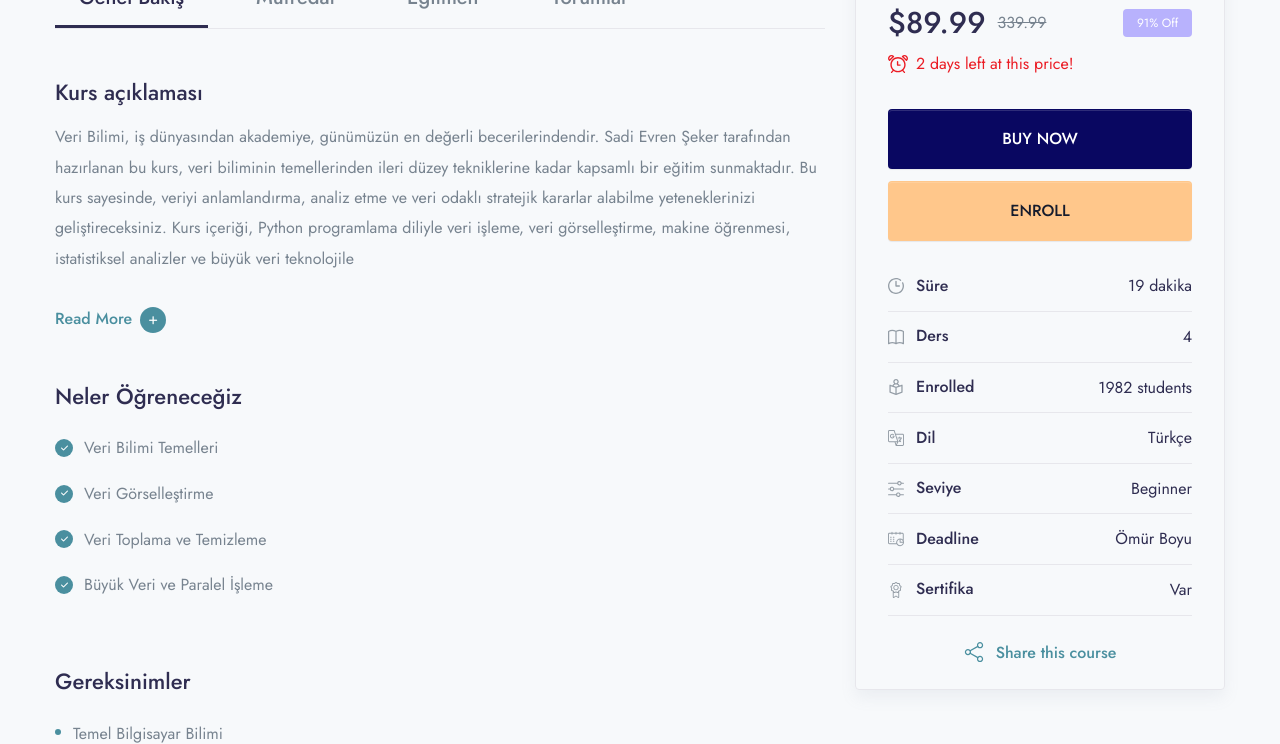
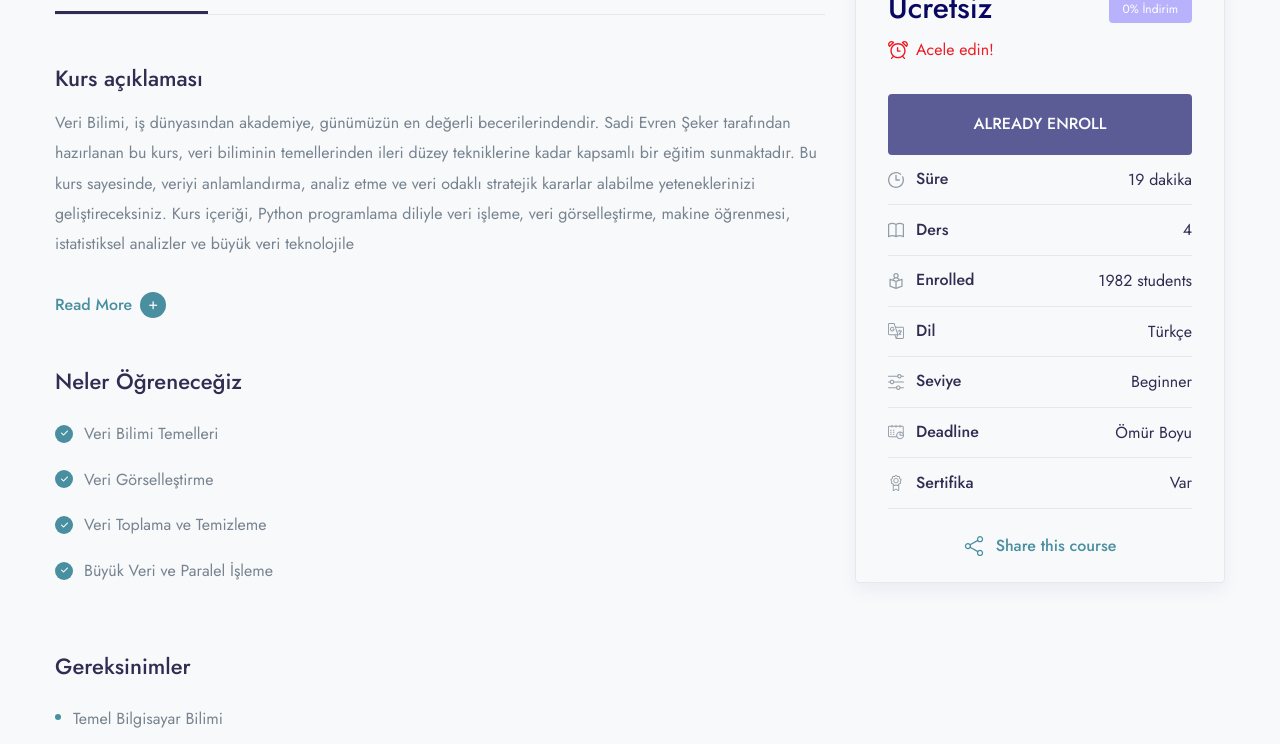
Before and after one commit to sevvalgencel/lms_project, a Django app: a page that uses templates/components/footer.html in a window 1280 px wide. Shown: the part 494-1238 px from the top of the page. Run offline with Django 5.2, Linux system fonts and the light colour scheme; a user stored in the database is signed in; data comes from the database, SQL or seed files in the repository; both versions use the stored data as it was after the commit; some libraries are stand-ins or nearby versions.

Commit message:
added enroll free courses

```diff
--- a/LMS/urls.py
+++ b/LMS/urls.py
@@ -1,4 +1,3 @@
-
 from django.contrib import admin
 from django.urls import path, include
 from .import views, user_login
@@ -7,8 +6,7 @@ from django.conf.urls.static import static
 
 
 urlpatterns = [
-    path('admin/', admin.site.urls),
-
+    path('admin', admin.site.urls),
     path('base', views.BASE, name='base'),
     path('404',views.PAGE_NOT_FOUND,name='404'),
     path('', views.HOME, name='home'),
@@ -16,17 +14,16 @@ urlpatterns = [
     path('courses/filter-data',views.filter_data,name="filter-data"),
     path('course/<slug:slug>',views.COURSE_DETAILS,name='course_details'),
     path('search',views.SEARCH_COURSE,name='search_course'),
-
-
-
     path('contact', views.CONTACT_US, name='contact_us'),
-
     path('about', views.ABOUT_US, name='about_us'),
-
     path('accounts/register', user_login.REGISTER, name='register'),
     path('accounts/', include('django.contrib.auth.urls')),
     path('doLogin', user_login.DO_LOGIN, name='doLogin'),
     path('accounts/profile', user_login.PROFILE, name='profile'),
     path('accounts/profile/update', user_login.PROFILE_UPDATE,name='profile_update'),
+    path('checkout/<slug:slug>',views.CHECKOUT, name='checkout'),
 
-                ]+ static(settings.MEDIA_URL,document_root = settings.MEDIA_ROOT)
+
+
+
+]+ static(settings.MEDIA_URL,document_root = settings.MEDIA_ROOT)
--- a/LMS/views.py
+++ b/LMS/views.py
@@ -1,5 +1,5 @@
 from django.shortcuts import redirect,render
-from app.models import Categories,Course,Level,Video
+from app.models import Categories,Course,Level,Video,UserCourse
 from django.template.loader import render_to_string
 from django.http import JsonResponse
 from django.db.models import Sum
@@ -92,6 +92,12 @@ def COURSE_DETAILS(request,slug):
     category = Categories.get_all_category(Categories)
     time_duration = Video.objects.filter(course__slug = slug).aggregate(sum=Sum('time_duration'))
 
+    course_id = Course.objects.get(slug = slug)
+    try:
+        check_enroll = UserCourse.objects.get(user = request.user,course = course_id)
+    except UserCourse.DoesNotExist:
+        check_enroll = None
+
     course = Course.objects.filter(slug = slug)
     if course.exists():
         course = course.first()
@@ -102,6 +108,7 @@ def COURSE_DETAILS(request,slug):
         'course': course,
         'category': category,
         'time_duration': time_duration,
+        'check_enroll':check_enroll,
     }
     return render(request,'course/course_details.html',context)
 
@@ -113,3 +120,16 @@ def PAGE_NOT_FOUND(request):
         'category': category,
     }
     return render(request,'error/404.html',context)
+
+
+def CHECKOUT (request,slug):
+    course = Course.objects.get(slug = slug)
+
+    if course.price == 0:
+        course = UserCourse(
+            user = request.user,
+            course = course,
+        )
+        course.save()
+        return redirect('home')
+    return render (request, 'checkout/checkout.html')
--- a/app/admin.py
+++ b/app/admin.py
@@ -30,3 +30,4 @@ admin.site.register(Level)
 admin.site.register(what_you_will_learn)
 admin.site.register(Requirements)
 admin.site.register(Lesson)
+admin.site.register(UserCourse)
--- a/app/models.py
+++ b/app/models.py
@@ -1,3 +1,4 @@
+from django.contrib.auth.models import User
 from django.db import models
 from django.utils.text import slugify
 from django.db.models.signals import pre_save
@@ -118,3 +119,12 @@ class Video(models.Model) :
 
     def __str__(self):
         return self.title
+
+class UserCourse(models.Model):
+    user = models.ForeignKey(User, on_delete=models.CASCADE)
+    course = models.ForeignKey(Course, on_delete=models.CASCADE)
+    paid = models.BooleanField(default=0)
+    date = models.DateTimeField(auto_now_add=True)
+
+    def __str__(self):
+        return self.user.first_name + " - " + self.course.title
--- a/templates/Main/contact_us.html
+++ b/templates/Main/contact_us.html
@@ -183,9 +183,7 @@
             </div>
         </div>
 
-        <div class="mb-8 mb-md-11 rounded overflow-hidden grayscal-hover">
-            <iframe src="https://www.google.com/maps/place/Sel%C3%A7uk+%C3%9Cniversitesi+Teknoloji+Fak%C3%BCltesi+(+A+Blok)/@38.0286307,32.5067425,17z/data=!4m6!3m5!1s0x14d08d15e76415db:0x57050886b797f0ee!8m2!3d38.0286307!4d32.5093174!16s%2Fg%2F1tfljs3m?entry=ttu" width="1200" height="550" style="border:0;width: 100%;" allowfullscreen="" aria-hidden="false" tabindex="0"></iframe>
-        </div>
+
     </div>
 
 
--- a/templates/Main/home.html
+++ b/templates/Main/home.html
@@ -166,10 +166,16 @@
                                                 </ul>
                                             </div>
 
+                                                    {% if i.price == 0 %}
+                                                <div class="col-auto px-2 text-right">
+                                                    <ins class="h4 mb-0 d-block mb-lg-n1" ><a href="#" class="badge badge-primary">Ücretsiz </a> </ins>
+                                                </div>
+                                                  {% else %}
                                                 <div class="col-auto px-2 text-right">
                                                     <del class="font-size-sm">₺ {{i.price}}</del>
                                                     <ins class="h4 mb-0 d-block mb-lg-n1">₺ {% discount_calculation i.price i.discount %}</ins>
                                                 </div>
+                                                  {% endif %}
                                         </div>
                                     </div>
                                 </div>
--- a/templates/components/footer.html
+++ b/templates/components/footer.html
@@ -94,12 +94,12 @@
                                     </a>
                                 </li>
                                 <li class="mb-3">
-                                    <a href="contact-us.html" class="text-reset">
+                                    <a href="contact_us.html" class="text-reset">
                                         Bizimle iletişime geçin.
                                     </a>
                                 </li>
                                 <li class="mb-3">
-                                    <a href="contact-us.html" class="text-reset">
+                                    <a href="contact_us.html" class="text-reset">
                                         Bize katılın.
                                     </a>
                                 </li>
--- a/templates/components/header.html
+++ b/templates/components/header.html
@@ -85,7 +85,7 @@
                     </li>
                     <li class="nav-item dropdown dropdown-full-width">
                         <a class="nav-link text-gigas"  href="{% url 'contact_us' %}">
-                            Bize Ulaşın
+                            İletişim
                         </a>
 
                     </li>
--- a/templates/course/course_details.html
+++ b/templates/course/course_details.html
@@ -1,4 +1,6 @@
 {% extends 'base.html' %}
+{% load static %}
+{% load course_tags %}
 {% block title %}{{course.title}}{% endblock %}
 {% block content %}
 
@@ -503,12 +505,19 @@
                     </a>
 
                     <div class="pt-5 pb-4 px-5 px-lg-3 px-xl-5">
+                        {% if course.price == 0 %}
                         <div class="d-flex align-items-center mb-2">
-                            <ins class="h2 mb-0">$89.99</ins>
-                            <del class="ms-3">339.99</del>
-                            <div class="badge badge-lg badge-purple text-white ms-auto fw-normal">91% Off</div>
+                            <ins class="h2 mb-0 text-primary">Ücretsiz</ins>
+
+                            <div class="badge badge-lg badge-purple text-white ms-auto fw-normal">{{course.discount}}% İndirim</div>
                         </div>
-
+                        {% else %}
+                        <div class="d-flex align-items-center mb-2">
+                            <ins class="h2 mb-0"> ₺ {% discount_calculation course.price course.discount %}</ins>
+                            <del class="ms-3">{{i.price}}</del>
+                            <div class="badge badge-lg badge-purple text-white ms-auto fw-normal">{{course.discount}}% İndirim</div>
+                        </div>
+                        {% endif %}
                         <div class="d-flex align-items-center text-alizarin mb-6">
                             <!-- Icon -->
                             <svg width="20" height="20" viewBox="0 0 20 20" xmlns="http://www.w3.org/2000/svg">
@@ -520,12 +529,13 @@
                                 <path d="M18.9673 1.92072C17.6194 0.573026 15.4053 0.570721 14.0318 1.91564C13.9 2.04489 13.8252 2.22142 13.8242 2.40595C13.8233 2.59052 13.8963 2.76794 14.0268 2.89833L17.9899 6.86144C18.1247 6.99648 18.3016 7.06398 18.4786 7.06398C18.6532 7.06398 18.8279 6.99831 18.9622 6.86628C19.6263 6.21628 19.9945 5.34672 19.9993 4.41789C20.0042 3.47809 19.6376 2.59122 18.9673 1.92072ZM18.4028 5.3193L15.5807 2.4972C16.3729 2.12114 17.3459 2.25458 17.9899 2.89856C18.3973 3.30594 18.6199 3.84301 18.6169 4.41102C18.6152 4.73152 18.5413 5.04051 18.4028 5.3193Z" fill="currentColor"/>
                             </svg>
 
-                            <span class="ms-2">2 days left at this price!</span>
+                            <span class="ms-2"> Acele edin! </span>
                         </div>
-
-                        <button class="btn btn-primary btn-block mb-3" type="button" name="button">BUY NOW</button>
-                        <button class="btn btn-orange btn-block mb-6" type="button" name="button">ENROLL</button>
-
+                        {% if check_enroll is None %}
+                        <a class="btn btn-primary btn-block mb-3" href="/checkout/{{course.slug}}">ENROLL</a>
+                        {% else %}
+                        <button class="btn btn-primary btn-block mb-3" disabled>ALREADY ENROLL</button>
+                        {% endif %}
                         <ul class="list-group list-group-flush">
                             <li class="list-group-item d-flex align-items-center py-3" style="background-color:#F7F9FB">
                                 <div class="text-secondary d-flex icon-uxs">
```
Also changed, not shown: templates/Main/about_us.html (+2 -24 lines), templates/checkout/checkout.html (added, +10 -0 lines), app/migrations/0010_usercourse.py (added), db.sqlite3.
